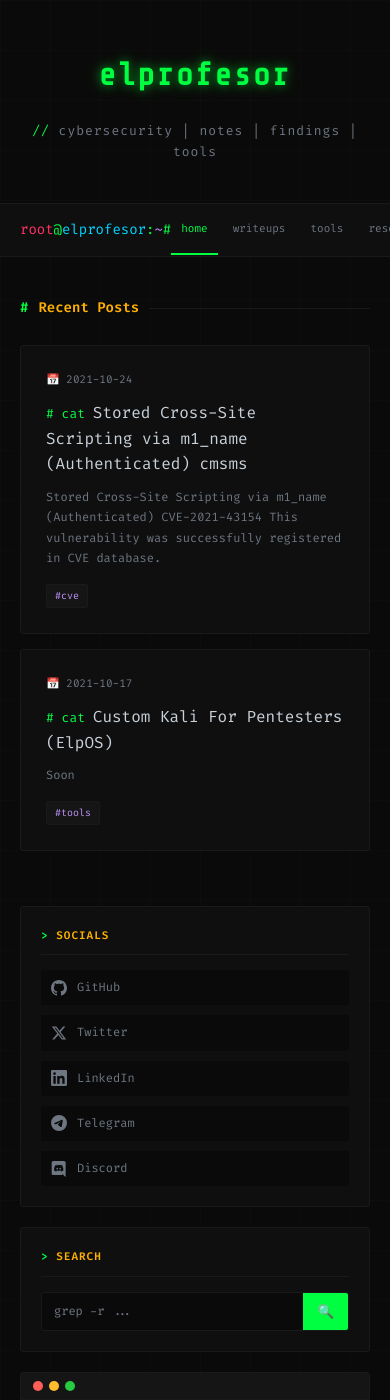
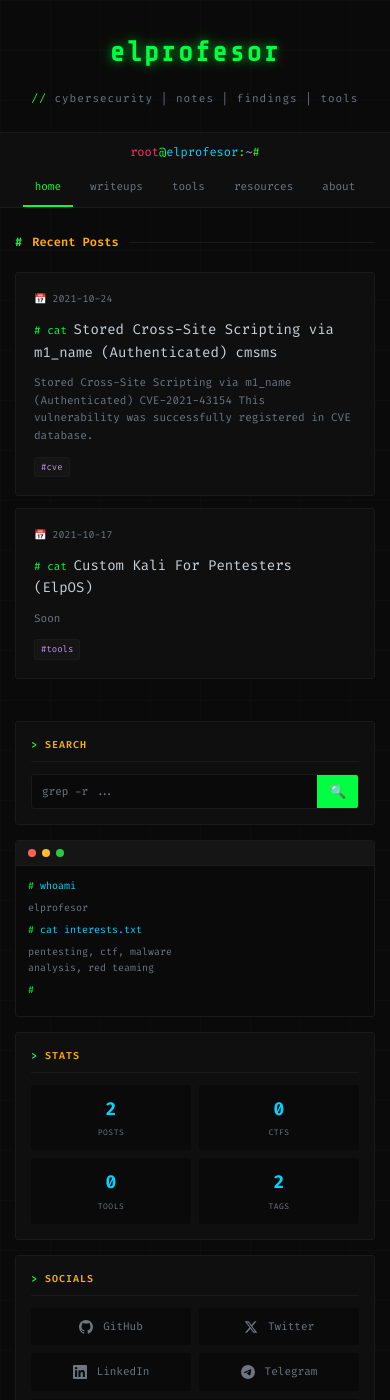
Before and after one commit to elprofesor96/elprofesor96.github.io, a Jekyll site: the page built from index.html, in a window 390 px wide and 1400 px high. Built offline with Jekyll 4.4.1, drawn with Linux system fonts in a browser that asks for light colours.

Commit message:
new order for home widgets sidebar and mobile friendly

```diff
--- a/_includes/sidebar.html
+++ b/_includes/sidebar.html
@@ -1,41 +1,4 @@
 <aside class="sidebar">
-    <!-- Socials Widget -->
-    <div class="sidebar-widget">
-        <h3 class="widget-title">Socials</h3>
-        <div class="socials-list">
-            {% if site.socials.github %}
-            <a href="{{ site.socials.github }}" class="social-link" target="_blank" rel="noopener">
-                <svg viewBox="0 0 24 24"><path d="M12 0c-6.626 0-12 5.373-12 12 0 5.302 3.438 9.8 8.207 11.387.599.111.793-.261.793-.577v-2.234c-3.338.726-4.033-1.416-4.033-1.416-.546-1.387-1.333-1.756-1.333-1.756-1.089-.745.083-.729.083-.729 1.205.084 1.839 1.237 1.839 1.237 1.07 1.834 2.807 1.304 3.492.997.107-.775.418-1.305.762-1.604-2.665-.305-5.467-1.334-5.467-5.931 0-1.311.469-2.381 1.236-3.221-.124-.303-.535-1.524.117-3.176 0 0 1.008-.322 3.301 1.23.957-.266 1.983-.399 3.003-.404 1.02.005 2.047.138 3.006.404 2.291-1.552 3.297-1.23 3.297-1.23.653 1.653.242 2.874.118 3.176.77.84 1.235 1.911 1.235 3.221 0 4.609-2.807 5.624-5.479 5.921.43.372.823 1.102.823 2.222v3.293c0 .319.192.694.801.576 4.765-1.589 8.199-6.086 8.199-11.386 0-6.627-5.373-12-12-12z"/></svg>
-                GitHub
-            </a>
-            {% endif %}
-            {% if site.socials.twitter %}
-            <a href="{{ site.socials.twitter }}" class="social-link" target="_blank" rel="noopener">
-                <svg viewBox="0 0 24 24"><path d="M18.244 2.25h3.308l-7.227 8.26 8.502 11.24H16.17l-5.214-6.817L4.99 21.75H1.68l7.73-8.835L1.254 2.25H8.08l4.713 6.231zm-1.161 17.52h1.833L7.084 4.126H5.117z"/></svg>
-                Twitter
-            </a>
-            {% endif %}
-            {% if site.socials.linkedin %}
-            <a href="{{ site.socials.linkedin }}" class="social-link" target="_blank" rel="noopener">
-                <svg viewBox="0 0 24 24"><path d="M20.447 20.452h-3.554v-5.569c0-1.328-.027-3.037-1.852-3.037-1.853 0-2.136 1.445-2.136 2.939v5.667H9.351V9h3.414v1.561h.046c.477-.9 1.637-1.85 3.37-1.85 3.601 0 4.267 2.37 4.267 5.455v6.286zM5.337 7.433c-1.144 0-2.063-.926-2.063-2.065 0-1.138.92-2.063 2.063-2.063 1.14 0 2.064.925 2.064 2.063 0 1.139-.925 2.065-2.064 2.065zm1.782 13.019H3.555V9h3.564v11.452zM22.225 0H1.771C.792 0 0 .774 0 1.729v20.542C0 23.227.792 24 1.771 24h20.451C23.2 24 24 23.227 24 22.271V1.729C24 .774 23.2 0 22.222 0h.003z"/></svg>
-                LinkedIn
-            </a>
-            {% endif %}
-            {% if site.socials.telegram %}
-            <a href="{{ site.socials.telegram }}" class="social-link" target="_blank" rel="noopener">
-                <svg viewBox="0 0 24 24"><path d="M11.944 0A12 12 0 0 0 0 12a12 12 0 0 0 12 12 12 12 0 0 0 12-12A12 12 0 0 0 12 0a12 12 0 0 0-.056 0zm4.962 7.224c.1-.002.321.023.465.14a.506.506 0 0 1 .171.325c.016.093.036.306.02.472-.18 1.898-.962 6.502-1.36 8.627-.168.9-.499 1.201-.82 1.23-.696.065-1.225-.46-1.9-.902-1.056-.693-1.653-1.124-2.678-1.8-1.185-.78-.417-1.21.258-1.91.177-.184 3.247-2.977 3.307-3.23.007-.032.014-.15-.056-.212s-.174-.041-.249-.024c-.106.024-1.793 1.14-5.061 3.345-.48.33-.913.49-1.302.48-.428-.008-1.252-.241-1.865-.44-.752-.245-1.349-.374-1.297-.789.027-.216.325-.437.893-.663 3.498-1.524 5.83-2.529 6.998-3.014 3.332-1.386 4.025-1.627 4.476-1.635z"/></svg>
-                Telegram
-            </a>
-            {% endif %}
-            {% if site.socials.discord %}
-            <a href="{{ site.socials.discord }}" class="social-link" target="_blank" rel="noopener">
-                <svg viewBox="0 0 24 24"><path d="M19.54 0c1.356 0 2.46 1.104 2.46 2.472v21.528l-2.58-2.28-1.452-1.344-1.536-1.428.636 2.22h-13.608c-1.356 0-2.46-1.104-2.46-2.472v-16.224c0-1.368 1.104-2.472 2.46-2.472h16.08zm-4.632 15.672c2.652-.084 3.672-1.824 3.672-1.824 0-3.864-1.728-6.996-1.728-6.996-1.728-1.296-3.372-1.26-3.372-1.26l-.168.192c2.04.624 2.988 1.524 2.988 1.524-1.248-.684-2.472-1.02-3.612-1.152-.864-.096-1.692-.072-2.424.024l-.204.024c-.42.036-1.44.192-2.724.756-.444.204-.708.348-.708.348s.996-.948 3.156-1.572l-.12-.144s-1.644-.036-3.372 1.26c0 0-1.728 3.132-1.728 6.996 0 0 1.008 1.74 3.66 1.824 0 0 .444-.54.804-.996-1.524-.456-2.1-1.416-2.1-1.416l.336.204.048.036.047.027.014.006.047.027c.3.168.6.3.876.408.492.192 1.08.384 1.764.516.9.168 1.956.228 3.108.012.564-.096 1.14-.264 1.74-.516.42-.156.888-.384 1.38-.708 0 0-.6.984-2.172 1.428.36.456.792.972.792.972zm-5.58-5.604c-.684 0-1.224.6-1.224 1.332 0 .732.552 1.332 1.224 1.332.684 0 1.224-.6 1.224-1.332.012-.732-.54-1.332-1.224-1.332zm4.38 0c-.684 0-1.224.6-1.224 1.332 0 .732.552 1.332 1.224 1.332.684 0 1.224-.6 1.224-1.332 0-.732-.54-1.332-1.224-1.332z"/></svg>
-                Discord
-            </a>
-            {% endif %}
-        </div>
-    </div>
-
     <!-- Search Widget -->
     <div class="sidebar-widget">
         <h3 class="widget-title">Search</h3>
@@ -93,4 +56,41 @@
             </div>
         </div>
     </div>
+
+    <!-- Socials Widget -->
+    <div class="sidebar-widget">
+        <h3 class="widget-title">Socials</h3>
+        <div class="socials-list">
+            {% if site.socials.github %}
+            <a href="{{ site.socials.github }}" class="social-link" target="_blank" rel="noopener">
+                <svg viewBox="0 0 24 24"><path d="M12 0c-6.626 0-12 5.373-12 12 0 5.302 3.438 9.8 8.207 11.387.599.111.793-.261.793-.577v-2.234c-3.338.726-4.033-1.416-4.033-1.416-.546-1.387-1.333-1.756-1.333-1.756-1.089-.745.083-.729.083-.729 1.205.084 1.839 1.237 1.839 1.237 1.07 1.834 2.807 1.304 3.492.997.107-.775.418-1.305.762-1.604-2.665-.305-5.467-1.334-5.467-5.931 0-1.311.469-2.381 1.236-3.221-.124-.303-.535-1.524.117-3.176 0 0 1.008-.322 3.301 1.23.957-.266 1.983-.399 3.003-.404 1.02.005 2.047.138 3.006.404 2.291-1.552 3.297-1.23 3.297-1.23.653 1.653.242 2.874.118 3.176.77.84 1.235 1.911 1.235 3.221 0 4.609-2.807 5.624-5.479 5.921.43.372.823 1.102.823 2.222v3.293c0 .319.192.694.801.576 4.765-1.589 8.199-6.086 8.199-11.386 0-6.627-5.373-12-12-12z"/></svg>
+                GitHub
+            </a>
+            {% endif %}
+            {% if site.socials.twitter %}
+            <a href="{{ site.socials.twitter }}" class="social-link" target="_blank" rel="noopener">
+                <svg viewBox="0 0 24 24"><path d="M18.244 2.25h3.308l-7.227 8.26 8.502 11.24H16.17l-5.214-6.817L4.99 21.75H1.68l7.73-8.835L1.254 2.25H8.08l4.713 6.231zm-1.161 17.52h1.833L7.084 4.126H5.117z"/></svg>
+                Twitter
+            </a>
+            {% endif %}
+            {% if site.socials.linkedin %}
+            <a href="{{ site.socials.linkedin }}" class="social-link" target="_blank" rel="noopener">
+                <svg viewBox="0 0 24 24"><path d="M20.447 20.452h-3.554v-5.569c0-1.328-.027-3.037-1.852-3.037-1.853 0-2.136 1.445-2.136 2.939v5.667H9.351V9h3.414v1.561h.046c.477-.9 1.637-1.85 3.37-1.85 3.601 0 4.267 2.37 4.267 5.455v6.286zM5.337 7.433c-1.144 0-2.063-.926-2.063-2.065 0-1.138.92-2.063 2.063-2.063 1.14 0 2.064.925 2.064 2.063 0 1.139-.925 2.065-2.064 2.065zm1.782 13.019H3.555V9h3.564v11.452zM22.225 0H1.771C.792 0 0 .774 0 1.729v20.542C0 23.227.792 24 1.771 24h20.451C23.2 24 24 23.227 24 22.271V1.729C24 .774 23.2 0 22.222 0h.003z"/></svg>
+                LinkedIn
+            </a>
+            {% endif %}
+            {% if site.socials.telegram %}
+            <a href="{{ site.socials.telegram }}" class="social-link" target="_blank" rel="noopener">
+                <svg viewBox="0 0 24 24"><path d="M11.944 0A12 12 0 0 0 0 12a12 12 0 0 0 12 12 12 12 0 0 0 12-12A12 12 0 0 0 12 0a12 12 0 0 0-.056 0zm4.962 7.224c.1-.002.321.023.465.14a.506.506 0 0 1 .171.325c.016.093.036.306.02.472-.18 1.898-.962 6.502-1.36 8.627-.168.9-.499 1.201-.82 1.23-.696.065-1.225-.46-1.9-.902-1.056-.693-1.653-1.124-2.678-1.8-1.185-.78-.417-1.21.258-1.91.177-.184 3.247-2.977 3.307-3.23.007-.032.014-.15-.056-.212s-.174-.041-.249-.024c-.106.024-1.793 1.14-5.061 3.345-.48.33-.913.49-1.302.48-.428-.008-1.252-.241-1.865-.44-.752-.245-1.349-.374-1.297-.789.027-.216.325-.437.893-.663 3.498-1.524 5.83-2.529 6.998-3.014 3.332-1.386 4.025-1.627 4.476-1.635z"/></svg>
+                Telegram
+            </a>
+            {% endif %}
+            {% if site.socials.discord %}
+            <a href="{{ site.socials.discord }}" class="social-link" target="_blank" rel="noopener">
+                <svg viewBox="0 0 24 24"><path d="M19.54 0c1.356 0 2.46 1.104 2.46 2.472v21.528l-2.58-2.28-1.452-1.344-1.536-1.428.636 2.22h-13.608c-1.356 0-2.46-1.104-2.46-2.472v-16.224c0-1.368 1.104-2.472 2.46-2.472h16.08zm-4.632 15.672c2.652-.084 3.672-1.824 3.672-1.824 0-3.864-1.728-6.996-1.728-6.996-1.728-1.296-3.372-1.26-3.372-1.26l-.168.192c2.04.624 2.988 1.524 2.988 1.524-1.248-.684-2.472-1.02-3.612-1.152-.864-.096-1.692-.072-2.424.024l-.204.024c-.42.036-1.44.192-2.724.756-.444.204-.708.348-.708.348s.996-.948 3.156-1.572l-.12-.144s-1.644-.036-3.372 1.26c0 0-1.728 3.132-1.728 6.996 0 0 1.008 1.74 3.66 1.824 0 0 .444-.54.804-.996-1.524-.456-2.1-1.416-2.1-1.416l.336.204.048.036.047.027.014.006.047.027c.3.168.6.3.876.408.492.192 1.08.384 1.764.516.9.168 1.956.228 3.108.012.564-.096 1.14-.264 1.74-.516.42-.156.888-.384 1.38-.708 0 0-.6.984-2.172 1.428.36.456.792.972.792.972zm-5.58-5.604c-.684 0-1.224.6-1.224 1.332 0 .732.552 1.332 1.224 1.332.684 0 1.224-.6 1.224-1.332.012-.732-.54-1.332-1.224-1.332zm4.38 0c-.684 0-1.224.6-1.224 1.332 0 .732.552 1.332 1.224 1.332.684 0 1.224-.6 1.224-1.332 0-.732-.54-1.332-1.224-1.332z"/></svg>
+                Discord
+            </a>
+            {% endif %}
+        </div>
+    </div>
 </aside>
--- a/_sass/_components.scss
+++ b/_sass/_components.scss
@@ -28,18 +28,32 @@
             transform: scaleY(1);
         }
     }
+
+    @media (max-width: $mobile) {
+        padding: 18px;
+        margin-bottom: 12px;
+
+        &:hover {
+            transform: none;
+        }
+    }
 }
 
 .post-meta {
     display: flex;
     flex-wrap: wrap;
-    gap: 15px;
+    gap: 10px;
     font-size: 11px;
     color: $text-secondary;
     margin-bottom: 12px;
 
     .date::before { content: '📅 '; }
     .read-time::before { content: '⏱️ '; }
+
+    @media (max-width: $mobile) {
+        font-size: 10px;
+        gap: 8px;
+    }
 }
 
 .difficulty {
@@ -61,6 +75,11 @@
         background: rgba($terminal-red, 0.15);
         color: $terminal-red;
     }
+
+    @media (max-width: $mobile) {
+        font-size: 8px;
+        padding: 2px 6px;
+    }
 }
 
 .post-title {
@@ -80,6 +99,14 @@
         color: $terminal-green;
         font-size: 13px;
     }
+
+    @media (max-width: $mobile) {
+        font-size: 14px;
+
+        &::before {
+            font-size: 11px;
+        }
+    }
 }
 
 .post-excerpt {
@@ -87,6 +114,12 @@
     font-size: 12px;
     margin-bottom: 15px;
     line-height: 1.7;
+
+    @media (max-width: $mobile) {
+        font-size: 11px;
+        margin-bottom: 12px;
+        line-height: 1.6;
+    }
 }
 
 .post-tags {
@@ -112,6 +145,11 @@
         background: rgba($terminal-purple, 0.1);
         color: $terminal-purple;
     }
+
+    @media (max-width: $mobile) {
+        font-size: 9px;
+        padding: 2px 6px;
+    }
 }
 
 // Sidebar Widgets
@@ -120,6 +158,10 @@
     border: 1px solid $border-color;
     border-radius: 3px;
     padding: 20px;
+
+    @media (max-width: $mobile) {
+        padding: 15px;
+    }
 }
 
 .widget-title {
@@ -135,6 +177,12 @@
         content: '> ';
         color: $terminal-green;
     }
+
+    @media (max-width: $mobile) {
+        font-size: 10px;
+        margin-bottom: 12px;
+        padding-bottom: 8px;
+    }
 }
 
 // Socials Widget
@@ -142,6 +190,12 @@
     display: flex;
     flex-direction: column;
     gap: 10px;
+
+    @media (max-width: $tablet) {
+        flex-direction: row;
+        flex-wrap: wrap;
+        gap: 8px;
+    }
 }
 
 .social-link {
@@ -165,6 +219,26 @@
         width: 16px;
         height: 16px;
         fill: currentColor;
+        flex-shrink: 0;
+    }
+
+    @media (max-width: $tablet) {
+        padding: 8px 12px;
+        flex: 1;
+        min-width: 120px;
+        justify-content: center;
+    }
+
+    @media (max-width: $mobile) {
+        font-size: 11px;
+        padding: 10px;
+        min-width: auto;
+        flex: 1 1 calc(50% - 4px);
+
+        svg {
+            width: 14px;
+            height: 14px;
+        }
     }
 }
 
@@ -193,12 +267,23 @@
     &.red { background: #ff5f56; }
     &.yellow { background: #ffbd2e; }
     &.green { background: #27ca40; }
+
+    @media (max-width: $mobile) {
+        width: 8px;
+        height: 8px;
+    }
 }
 
 .terminal-body {
     padding: 15px;
     font-size: 11px;
-    min-height: 120px;
+    min-height: 100px;
+
+    @media (max-width: $mobile) {
+        padding: 12px;
+        font-size: 10px;
+        min-height: 80px;
+    }
 }
 
 .terminal-line {
@@ -217,6 +302,11 @@
     animation: blink 1s step-end infinite;
     vertical-align: middle;
     margin-left: 2px;
+
+    @media (max-width: $mobile) {
+        width: 6px;
+        height: 12px;
+    }
 }
 
 @keyframes blink {
@@ -241,9 +331,15 @@
         font-family: $font-mono;
         font-size: 12px;
         outline: none;
+        min-width: 0; // Fix for flex overflow
 
         &::placeholder {
             color: $text-secondary;
+        }
+
+        @media (max-width: $mobile) {
+            padding: 8px 10px;
+            font-size: 11px;
         }
     }
 
@@ -256,9 +352,14 @@
         font-family: $font-mono;
         font-weight: bold;
         transition: background 0.2s ease;
+        flex-shrink: 0;
 
         &:hover {
             background: $terminal-green-dim;
+        }
+
+        @media (max-width: $mobile) {
+            padding: 8px 12px;
         }
     }
 }
@@ -268,6 +369,10 @@
     display: grid;
     grid-template-columns: 1fr 1fr;
     gap: 10px;
+
+    @media (max-width: $mobile) {
+        gap: 8px;
+    }
 }
 
 .stat-item {
@@ -275,12 +380,20 @@
     padding: 12px;
     background: $bg-primary;
     border-radius: 3px;
+
+    @media (max-width: $mobile) {
+        padding: 10px 8px;
+    }
 }
 
 .stat-value {
     font-size: 20px;
     color: $terminal-cyan;
     font-weight: bold;
+
+    @media (max-width: $mobile) {
+        font-size: 18px;
+    }
 }
 
 .stat-label {
@@ -289,6 +402,10 @@
     text-transform: uppercase;
     margin-top: 4px;
     letter-spacing: 0.5px;
+
+    @media (max-width: $mobile) {
+        font-size: 8px;
+    }
 }
 
 // Post Content (for single post pages)
@@ -302,6 +419,11 @@
             color: $terminal-green;
             margin-right: 10px;
         }
+
+        @media (max-width: $mobile) {
+            margin-top: 25px;
+            margin-bottom: 12px;
+        }
     }
 
     h1::before { content: '#'; }
@@ -313,6 +435,12 @@
         color: $text-secondary;
         font-size: 14px;
         line-height: 1.8;
+
+        @media (max-width: $mobile) {
+            font-size: 13px;
+            line-height: 1.7;
+            margin-bottom: 12px;
+        }
     }
 
     ul, ol {
@@ -323,6 +451,15 @@
         li {
             margin-bottom: 8px;
             font-size: 14px;
+
+            @media (max-width: $mobile) {
+                font-size: 13px;
+                margin-bottom: 6px;
+            }
+        }
+
+        @media (max-width: $mobile) {
+            padding-left: 20px;
         }
     }
 
@@ -332,12 +469,21 @@
         margin: 20px 0;
         color: $text-secondary;
         font-style: italic;
+
+        @media (max-width: $mobile) {
+            padding-left: 15px;
+            margin: 15px 0;
+        }
     }
 
     hr {
         border: none;
         border-top: 1px solid $border-color;
         margin: 30px 0;
+
+        @media (max-width: $mobile) {
+            margin: 20px 0;
+        }
     }
 
     table {
@@ -345,11 +491,19 @@
         border-collapse: collapse;
         margin: 20px 0;
         font-size: 13px;
+        display: block;
+        overflow-x: auto;
 
         th, td {
             border: 1px solid $border-color;
             padding: 10px;
             text-align: left;
+            white-space: nowrap;
+
+            @media (max-width: $mobile) {
+                padding: 8px;
+                font-size: 11px;
+            }
         }
 
         th {
@@ -359,6 +513,14 @@
 
         td {
             color: $text-secondary;
+        }
+    }
+
+    // Code blocks
+    pre {
+        @media (max-width: $mobile) {
+            font-size: 11px;
+            padding: 12px;
         }
     }
 }
@@ -376,6 +538,19 @@
         &::before {
             font-size: 20px;
         }
+
+        @media (max-width: $mobile) {
+            font-size: 20px;
+
+            &::before {
+                font-size: 14px;
+            }
+        }
+    }
+
+    @media (max-width: $mobile) {
+        margin-bottom: 25px;
+        padding-bottom: 15px;
     }
 }
 
@@ -386,6 +561,10 @@
     border-radius: 3px;
     overflow: hidden;
     margin: 20px 0;
+
+    @media (max-width: $mobile) {
+        margin: 15px 0;
+    }
 }
 
 .code-header {
@@ -395,12 +574,20 @@
     justify-content: space-between;
     align-items: center;
     border-bottom: 1px solid $border-color;
+
+    @media (max-width: $mobile) {
+        padding: 6px 12px;
+    }
 }
 
 .code-lang {
     color: $terminal-amber;
     font-size: 10px;
     text-transform: uppercase;
+
+    @media (max-width: $mobile) {
+        font-size: 9px;
+    }
 }
 
 .code-copy {
@@ -418,10 +605,20 @@
         border-color: $terminal-green;
         color: $terminal-green;
     }
+
+    @media (max-width: $mobile) {
+        font-size: 8px;
+        padding: 2px 6px;
+    }
 }
 
 .code-content {
     padding: 15px;
     overflow-x: auto;
     font-size: 12px;
+
+    @media (max-width: $mobile) {
+        padding: 12px;
+        font-size: 11px;
+    }
 }
--- a/_sass/_layout.scss
+++ b/_sass/_layout.scss
@@ -5,6 +5,10 @@
     border-bottom: 1px solid $border-color;
     position: relative;
     z-index: 1;
+
+    @media (max-width: $mobile) {
+        padding: 30px 15px 25px;
+    }
 }
 
 .site-title {
@@ -23,7 +27,7 @@
     }
 
     @media (max-width: $mobile) {
-        font-size: 32px;
+        font-size: 28px;
         letter-spacing: 2px;
     }
 }
@@ -38,6 +42,11 @@
         content: '// ';
         color: $terminal-green;
     }
+
+    @media (max-width: $mobile) {
+        font-size: 11px;
+        margin-top: 10px;
+    }
 }
 
 // Navigation
@@ -48,6 +57,10 @@
     position: sticky;
     top: 0;
     z-index: 100;
+
+    @media (max-width: $mobile) {
+        padding: 0 10px;
+    }
 }
 
 .nav-container {
@@ -56,6 +69,11 @@
     display: flex;
     justify-content: space-between;
     align-items: center;
+
+    @media (max-width: $mobile) {
+        flex-direction: column;
+        gap: 0;
+    }
 }
 
 .nav-prompt {
@@ -66,11 +84,18 @@
     .user { color: $terminal-red; }
     .host { color: $terminal-cyan; }
     .path { color: $terminal-purple; }
+
+    @media (max-width: $mobile) {
+        font-size: 12px;
+        padding: 10px 0 5px;
+    }
 }
 
 .nav-links {
     display: flex;
     gap: 5px;
+    flex-wrap: wrap;
+    justify-content: center;
 
     a {
         color: $text-secondary;
@@ -100,11 +125,9 @@
             color: $terminal-green;
             border-bottom-color: $terminal-green;
         }
-    }
 
-    @media (max-width: $mobile) {
-        a {
-            padding: 15px 10px;
+        @media (max-width: $mobile) {
+            padding: 10px 12px;
             font-size: 11px;
 
             &::before {
@@ -127,6 +150,8 @@
 
     @media (max-width: $tablet) {
         grid-template-columns: 1fr;
+        padding: 25px 15px;
+        gap: 30px;
     }
 }
 
@@ -157,6 +182,11 @@
             height: 1px;
             background: $border-color;
         }
+
+        @media (max-width: $mobile) {
+            font-size: 12px;
+            margin-bottom: 20px;
+        }
     }
 }
 
@@ -165,6 +195,32 @@
     display: flex;
     flex-direction: column;
     gap: 20px;
+
+    @media (max-width: $tablet) {
+        // On mobile, show sidebar in a 2-column grid where possible
+        display: grid;
+        grid-template-columns: repeat(2, 1fr);
+        gap: 15px;
+
+        // Make terminal widget span full width
+        .terminal-widget {
+            grid-column: 1 / -1;
+        }
+
+        // Make socials span full width at the bottom
+        .sidebar-widget:last-child {
+            grid-column: 1 / -1;
+        }
+    }
+
+    @media (max-width: $mobile) {
+        grid-template-columns: 1fr;
+
+        .terminal-widget,
+        .sidebar-widget:last-child {
+            grid-column: 1;
+        }
+    }
 }
 
 // Footer
@@ -184,4 +240,12 @@
             color: $terminal-green;
         }
     }
+
+    @media (max-width: $mobile) {
+        padding: 20px 15px;
+
+        p {
+            font-size: 10px;
+        }
+    }
 }
```
